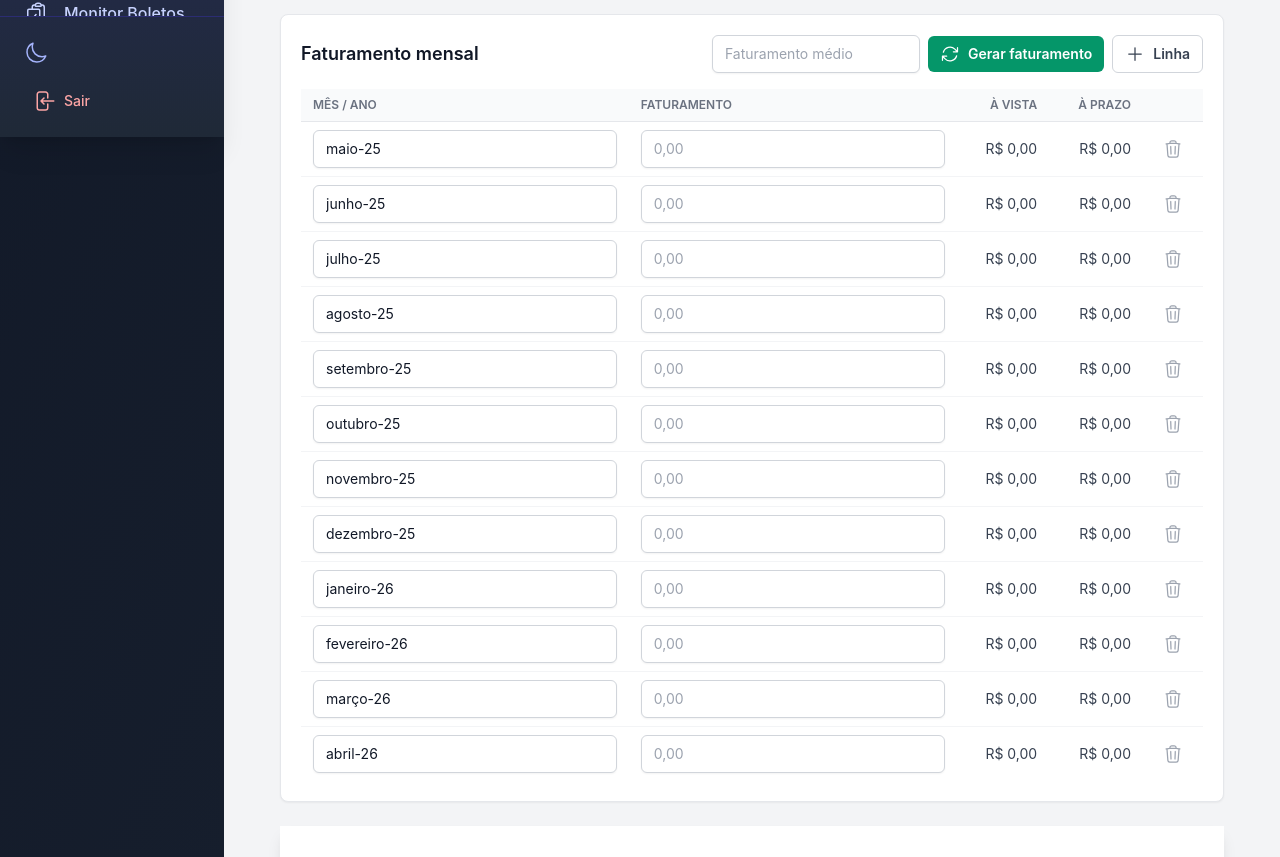
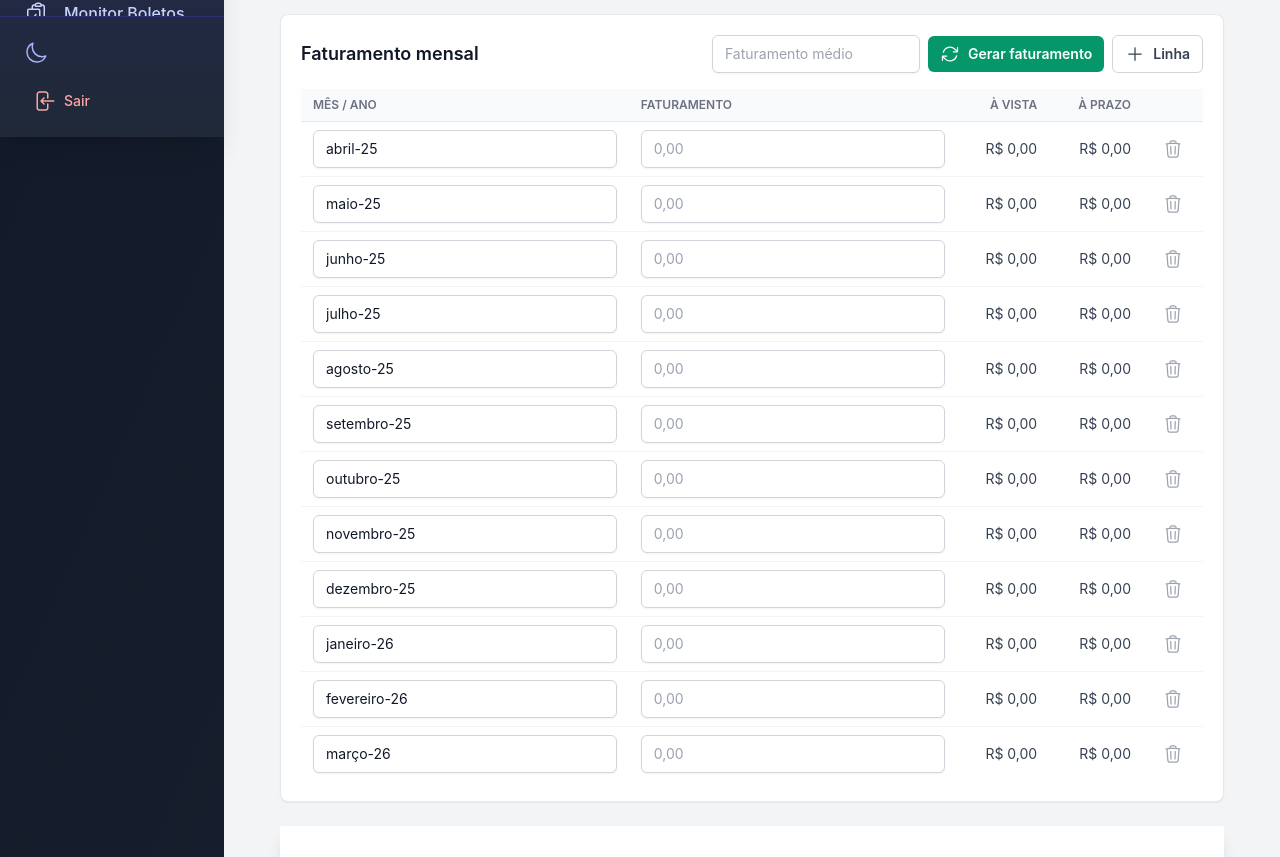
Before and after one commit to raphaelcastelar/web_sistema_inovar, a React (Create React App) app in the folder sistema_inovar/frontend/: page /relacao-faturamento in a window 1280 px wide. Shown: the part 663-1520 px from the top of the page. Built offline with nearby package versions, Linux system fonts and the light colour scheme; sample sign-in values are in the browser's storage.

Commit message:
att relacao

```diff
--- a/sistema_inovar/frontend/src/components/RelacaoFaturamentoPage.js
+++ b/sistema_inovar/frontend/src/components/RelacaoFaturamentoPage.js
@@ -35,7 +35,7 @@ const createMonthLabel = (date) => {
 
 const createRows = (baseMonth, mode) => {
     const baseDate = new Date(`${baseMonth}-01T00:00:00`);
-    const firstOffset = mode === 'Realizado' ? -11 : 0;
+    const firstOffset = mode === 'Realizado' ? -12 : 0;
 
     return Array.from({ length: 12 }, (_, index) => {
         const date = new Date(baseDate);
```
